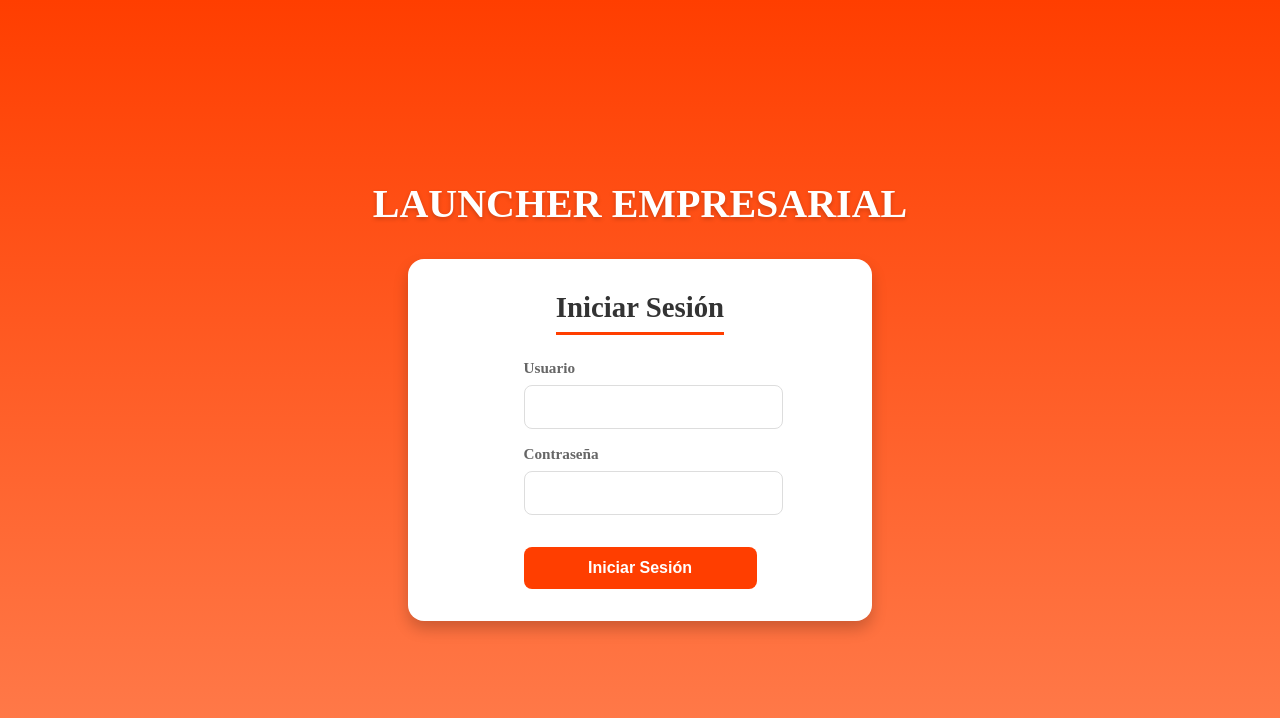
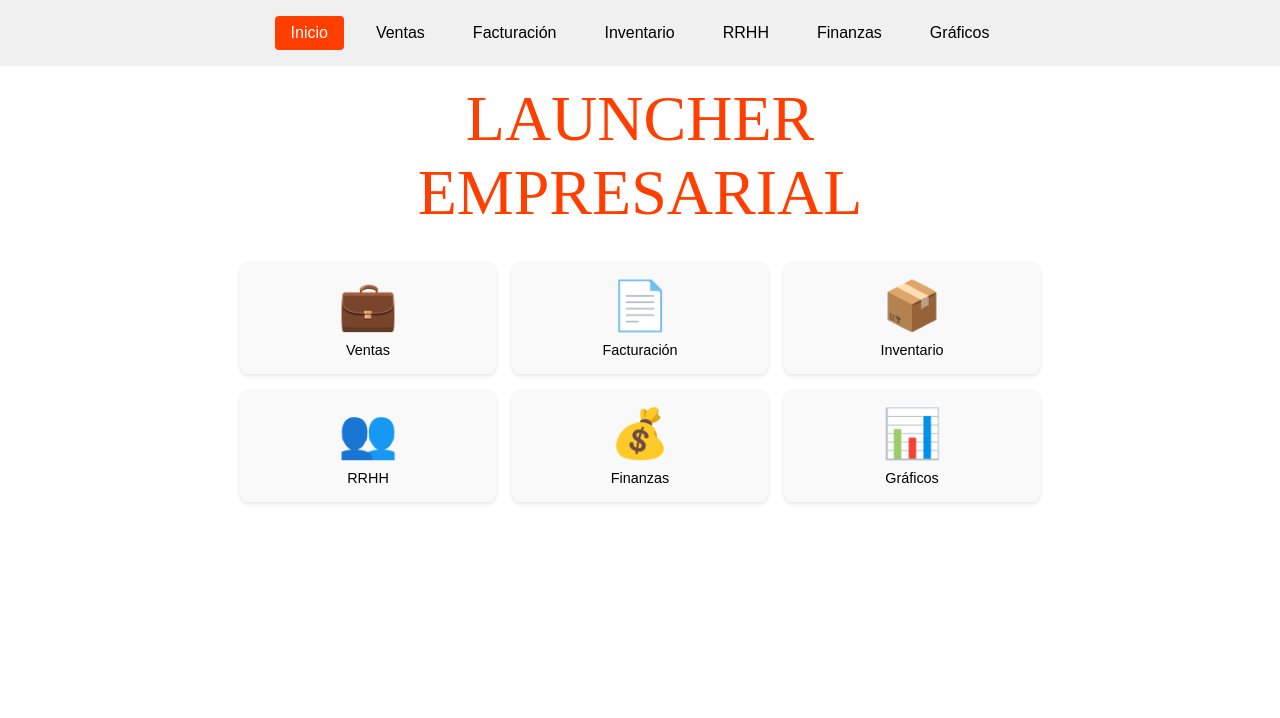
Before and after one commit to Cristinaarbizu/launcher, a Svelte app: page / in a window 1280 px wide. Shown: the top 718 px of the page. Built offline with nearby package versions, Linux system fonts and the light colour scheme.

Commit message:
actualizacion de graficos

```diff
--- a/src/App.svelte
+++ b/src/App.svelte
@@ -6,34 +6,23 @@
   import Inventario from './routes/Inventario.svelte';
   import RRHH from './routes/RRHH.svelte';
   import Finanzas from './routes/Finanzas.svelte';
+  import Graficos from '../src/routes/Graficos.svelte';
   import Login from './components/Login.svelte';
 
   let currentRoute = 'home';
-  let isAuthenticated = false;
-  let user = null;
+  let isAuthenticated = true;
 
   let modules = [
     { name: 'Ventas', icon: '💼', route: 'ventas' },
     { name: 'Facturación', icon: '📄', route: 'facturacion' },
     { name: 'Inventario', icon: '📦', route: 'inventario' },
     { name: 'RRHH', icon: '👥', route: 'rrhh' },
-    { name: 'Finanzas', icon: '💰', route: 'finanzas' }
+    { name: 'Finanzas', icon: '💰', route: 'finanzas' },
+    { name: 'Gráficos', icon: '📊', route: 'graficos' }
   ];
 
   function navigate(route) {
     currentRoute = route;
-  }
-
-  function handleLogin(event) {
-    user = event.detail.username;
-    isAuthenticated = true;
-    currentRoute = 'home';
-  }
-
-  function handleLogout() {
-    user = null;
-    isAuthenticated = false;
-    currentRoute = 'home';
   }
 
   onMount(() => {
@@ -41,9 +30,7 @@
   });
 </script>
 
-<div class="app-container">
-  {#if isAuthenticated}
-    <Navigation {currentRoute} {navigate} {handleLogout} />
+<Navigation {currentRoute} {navigate} />
 
 <main>
   <h1>Launcher Empresarial</h1>
@@ -67,20 +54,12 @@
     <RRHH />
   {:else if currentRoute === 'finanzas'}
     <Finanzas />
+  {:else if currentRoute === 'graficos'}
+    <Graficos moduleName="Ventas"/>
   {/if}
 </main>
-  {:else}
-    <Login on:login={handleLogin} />
-  {/if}
-</div>
 
 <style>
-  .app-container {
-    display: flex;
-    flex-direction: column;
-    min-height: 100vh;
-
-  }
 
   main {
     text-align: center;
--- a/src/components/Login.svelte
+++ b/src/components/Login.svelte
@@ -8,7 +8,7 @@
     const dispatch = createEventDispatcher();
 
     function handleSubmit() {
-      if (username === 'admin' && password === 'password') {
+      if (username === 'admin' && password === 'admin') {
         dispatch('login', { username });
       } else {
         error = 'Usuario o contraseña incorrectos';
@@ -49,7 +49,7 @@
       width: 100%;
       padding: 1rem;
       box-sizing: border-box;
-      background: linear-gradient(to bottom, #ff3e00, #ff7f50); /* Fondo degradado */
+      background: linear-gradient(to bottom, #ff3e00, #ff7f50);
     }
 
     /* Título principal */
--- a/src/lib/Navigation.svelte
+++ b/src/lib/Navigation.svelte
@@ -1,7 +1,6 @@
 <script>
   export let currentRoute;
   export let navigate;
-  export let handleLogout;
 
   let routes = [
     { name: 'Inicio', route: 'home' },
@@ -9,7 +8,8 @@
     { name: 'Facturación', route: 'facturacion' },
     { name: 'Inventario', route: 'inventario' },
     { name: 'RRHH', route: 'rrhh' },
-    { name: 'Finanzas', route: 'finanzas' }
+    { name: 'Finanzas', route: 'finanzas' },
+    { name: 'Gráficos', route: 'graficos' }
   ];
 </script>
 
@@ -22,7 +22,6 @@
       {name}
     </button>
   {/each}
-  <button on:click={handleLogout}>Cerrar Sesión</button>
 </nav>
 
   <style>
--- /dev/null
+++ b/src/routes/Graficos.svelte
@@ -0,0 +1,65 @@
+<!-- src/routes/Graficos.svelte -->
+<script>
+    import { onMount } from 'svelte';
+
+    let currentModule = null; // Módulo actual
+    let chartData = {};      // Datos para la gráfica
+
+    export let moduleName;    // Nombre del módulo
+
+    onMount(() => {
+      currentModule = moduleName; // Inicializa el módulo actual
+      fetchChartData(moduleName);   // Carga los datos de la gráfica
+    });
+
+    async function fetchChartData(module) {
+      // Simulación de datos para la gráfica
+      chartData = {
+        labels: ['Enero', 'Febrero', 'Marzo', 'Abril', 'Mayo'],
+        data: [
+          Math.floor(Math.random() * 100),
+          Math.floor(Math.random() * 100),
+          Math.floor(Math.random() * 100),
+          Math.floor(Math.random() * 100),
+          Math.floor(Math.random() * 100)
+        ]
+      };
+    }
+  </script>
+
+  <div class="graphics-container">
+    <h2>Gráficos de {currentModule}</h2>
+    {#if chartData.labels && chartData.data}
+      <div class="chart">
+
+        <p>Gráfica de {currentModule}</p>
+        <ul>
+          {#each chartData.labels as label, i}
+            <li>{label}: {chartData.data[i]}</li>
+          {/each}
+        </ul>
+      </div>
+    {:else}
+      <p>Cargando datos...</p>
+    {/if}
+  </div>
+
+  <style>
+    .graphics-container {
+      padding: 20px;
+      text-align: center;
+    }
+
+    h2 {
+      color: #333;
+      margin-bottom: 20px;
+    }
+
+    .chart {
+      background-color: #f9f9f9;
+      padding: 20px;
+      border-radius: 8px;
+      box-shadow: 0 0 10px rgba(0, 0, 0, 0.1);
+      margin-top: 20px;
+    }
+  </style>
```
Lines whose indentation alone changed are shown as unchanged.
